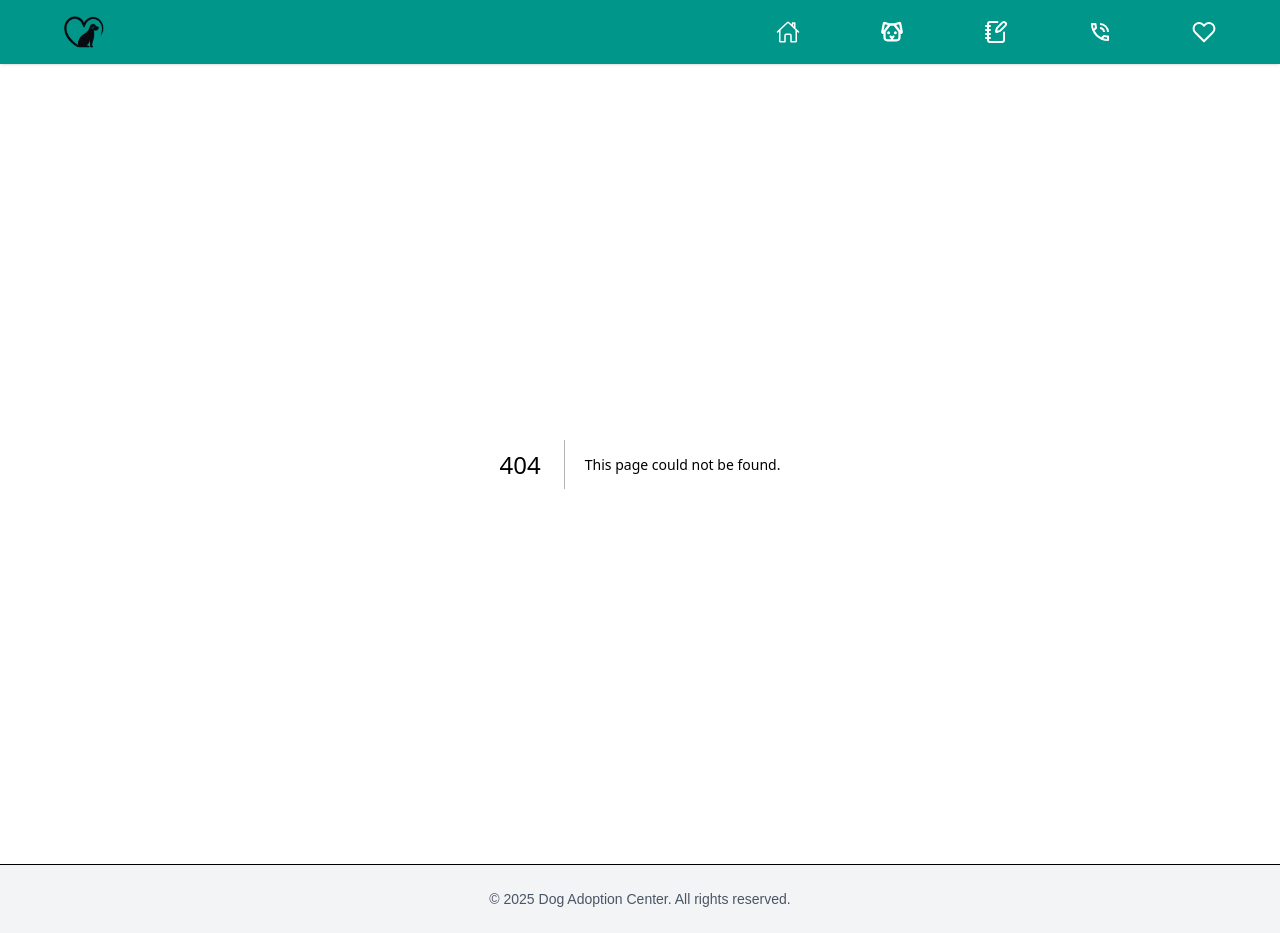
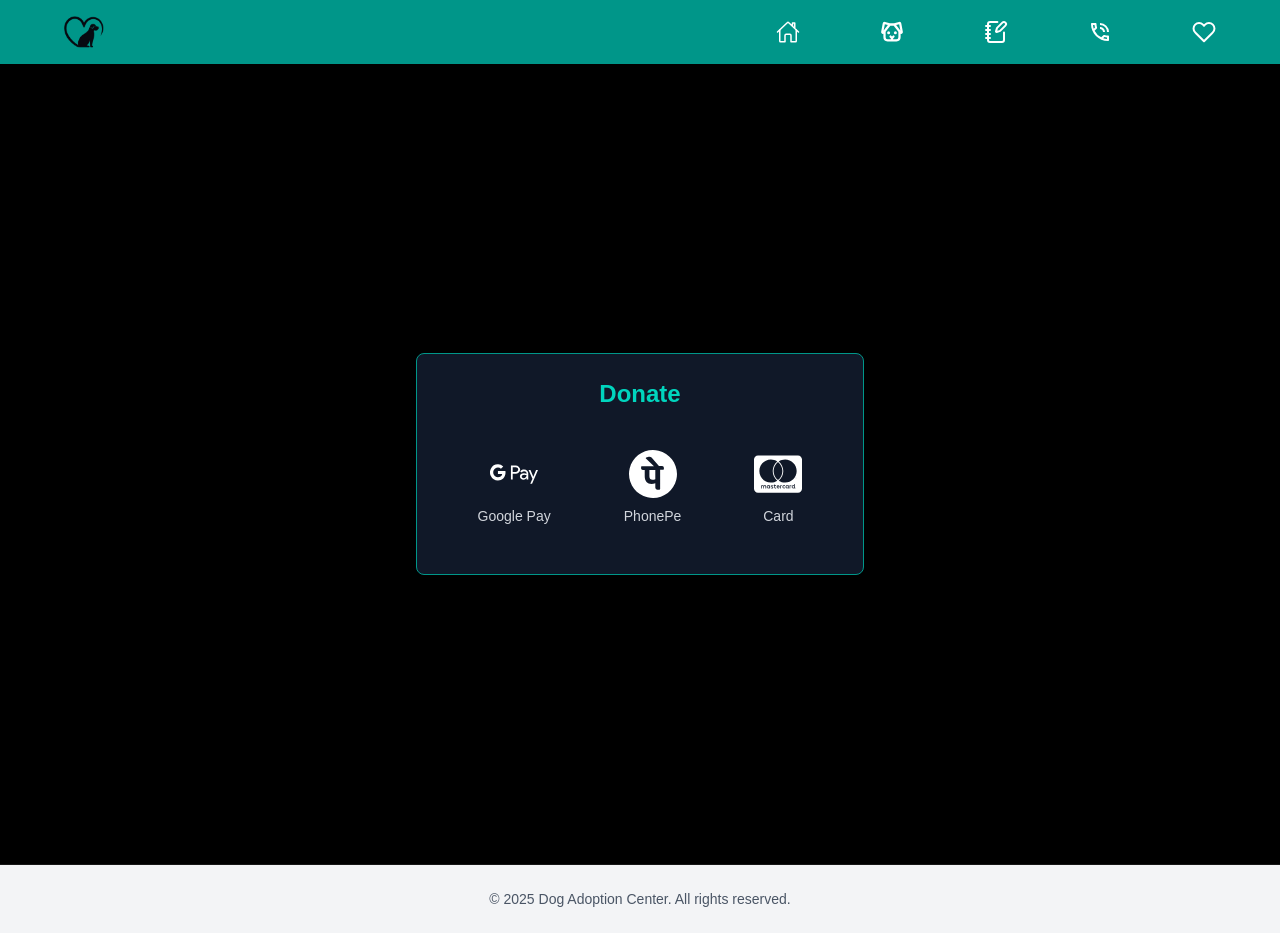
Before and after one commit to manishbisht12/Dog-Adopt, a Next.js app: page /donate in a window 1280 px wide. Before the commit this address had no page. Built offline with nearby package versions, Linux system fonts and the light colour scheme.

Commit message:
add donate now it is not working

```diff
--- /dev/null
+++ b/app/donate/page.js
@@ -0,0 +1,118 @@
+"use client";
+
+import { useState } from "react";
+import { SiPhonepe } from "react-icons/si";
+import { FaGooglePay, FaCcMastercard } from "react-icons/fa";
+import { toast, ToastContainer } from "react-toastify";
+import "react-toastify/dist/ReactToastify.css";
+
+export default function DonatePage() {
+  const [selected, setSelected] = useState(null); // "card", "googlepay", "phonepe"
+
+  const openAppOrWebsite = (appUrlScheme, webUrl) => {
+    const timeout = setTimeout(() => {
+      window.open(webUrl, "_blank");
+    }, 2000);
+
+    window.location.href = appUrlScheme;
+
+    window.addEventListener("blur", () => {
+      clearTimeout(timeout); // User left page, app opened
+    });
+  };
+
+  const handlePaymentOption = (option) => {
+    setSelected(option);
+
+    if (option === "googlepay") {
+      // Try open Google Pay app, fallback to website
+      openAppOrWebsite(
+        "com.google.android.apps.nbu.paisa.user://upi/pay", // Google Pay app URI
+        "https://pay.google.com"
+      );
+    } else if (option === "phonepe") {
+      // Try open PhonePe app, fallback to website
+      openAppOrWebsite(
+        "phonepe://pay", // PhonePe app URI
+        "https://www.phonepe.com"
+      );
+    }
+  };
+
+  const handleCardPayment = (e) => {
+    e.preventDefault();
+
+    toast.success("Payment Successful! Thank you for donating ");
+  };
+
+  return (
+    <main className="min-h-screen bg-black text-white flex items-center justify-center px-4 py-12 relative">
+      <ToastContainer
+        position="top-right"
+        style={{ marginTop: "80px" }}
+        autoClose={3000}
+      />
+
+      <div className="max-w-md w-full bg-gray-900 p-6 rounded-lg shadow-md border border-teal-600">
+        <h1 className="text-2xl font-bold text-teal-400 mb-6 text-center mb-10">
+          Donate
+        </h1>
+
+        <div className="flex justify-around mb-6">
+          <button
+            onClick={() => handlePaymentOption("googlepay")}
+            className="flex flex-col items-center gap-2 cursor-pointer transition-colors hover:text-[#4285F4]"
+          >
+            <FaGooglePay className="text-5xl" />
+            <span className="text-sm text-gray-300">Google Pay</span>
+          </button>
+
+          <button
+            onClick={() => handlePaymentOption("phonepe")}
+            className="flex flex-col items-center gap-2 cursor-pointer transition-colors hover:text-[#5f259f]"
+          >
+            <SiPhonepe className="text-5xl" />
+            <span className="text-sm text-gray-300">PhonePe</span>
+          </button>
+
+          <button
+            onClick={() => setSelected("card")}
+            className="flex flex-col items-center gap-2 cursor-pointer transition-colors hover:text-[#EB001B]"
+          >
+            <FaCcMastercard className="text-5xl" />
+            <span className="text-sm text-gray-300">Card</span>
+          </button>
+        </div>
+
+        {selected === "card" && (
+          <form className="space-y-4" onSubmit={handleCardPayment}>
+            <input
+              type="text"
+              placeholder="Card Number"
+              className="w-full px-3 py-2 bg-black border border-gray-700 rounded text-white"
+              required
+            />
+            <input
+              type="text"
+              placeholder="Expiry MM/YY"
+              className="w-full px-3 py-2 bg-black border border-gray-700 rounded text-white"
+              required
+            />
+            <input
+              type="password"
+              placeholder="CVV"
+              className="w-full px-3 py-2 bg-black border border-gray-700 rounded text-white"
+              required
+            />
+            <button
+              type="submit"
+              className="w-full py-2 bg-teal-600 text-white rounded hover:bg-teal-700 transition"
+            >
+              Pay with Card
+            </button>
+          </form>
+        )}
+      </div>
+    </main>
+  );
+}
--- a/app/page.js
+++ b/app/page.js
@@ -1,4 +1,7 @@
+"use client";
+
 import Link from "next/link";
+import { FaDonate } from "react-icons/fa";
 import FAQChat from "./FAQ/page";
 
 export default function HomePage() {
@@ -8,8 +11,10 @@ export default function HomePage() {
         className="relative min-h-screen m-0 bg-cover bg-center flex items-center justify-center p-8"
         style={{ backgroundImage: "url('/images/Home.jpg')" }}
       >
+        {/* Dark overlay */}
         <div className="absolute inset-0 bg-black opacity-50"></div>
 
+        {/* Main Content */}
         <div className="relative max-w-4xl text-center text-white z-10">
           <h1 className="text-4xl font-bold mb-4 drop-shadow-lg">
             WELCOME TO DOG ADOPTION CENTER
@@ -18,7 +23,8 @@ export default function HomePage() {
             Adopt a furry friend and give them a loving home.
           </p>
 
-          <div className="flex justify-center gap-4">
+          {/* Buttons */}
+          <div className="flex justify-center gap-4 mb-4">
             <Link
               href="/dogs"
               className="px-6 py-3 bg-teal-600 bg-opacity-90 rounded hover:bg-teal-700 transition"
@@ -32,9 +38,22 @@ export default function HomePage() {
               Contact Us
             </Link>
           </div>
+
+          {/* Donate Button */}
+          <div className="mt-4 flex justify-center">
+            <Link href="/donate">
+              <button
+                className="flex items-center gap-2 px-5 py-2 bg-yellow-500 text-black font-medium rounded hover:bg-yellow-600 transition cursor-pointer"
+              >
+                <FaDonate className="text-xl" />
+                Donate
+              </button>
+            </Link>
+          </div>
         </div>
       </main>
 
+      {/* FAQ Chat widget */}
       <FAQChat />
     </>
   );
--- a/package.json
+++ b/package.json
@@ -12,7 +12,8 @@
     "next": "15.5.2",
     "react": "19.1.0",
     "react-dom": "19.1.0",
-    "react-icons": "^5.5.0"
+    "react-icons": "^5.5.0",
+    "react-toastify": "^11.0.5"
   },
   "devDependencies": {
     "@eslint/eslintrc": "^3",
```
Also changed, not shown: 1 other file (tests, documents, lock files or other folders).
